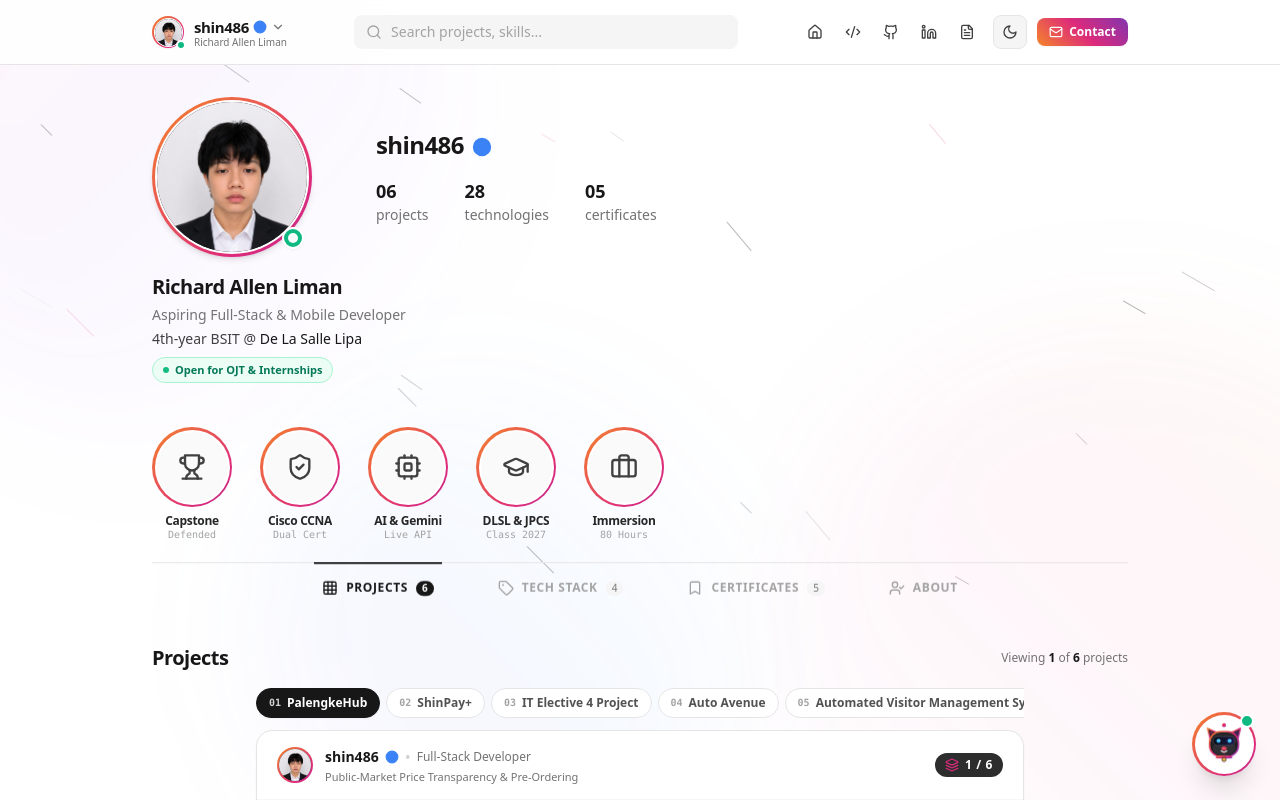
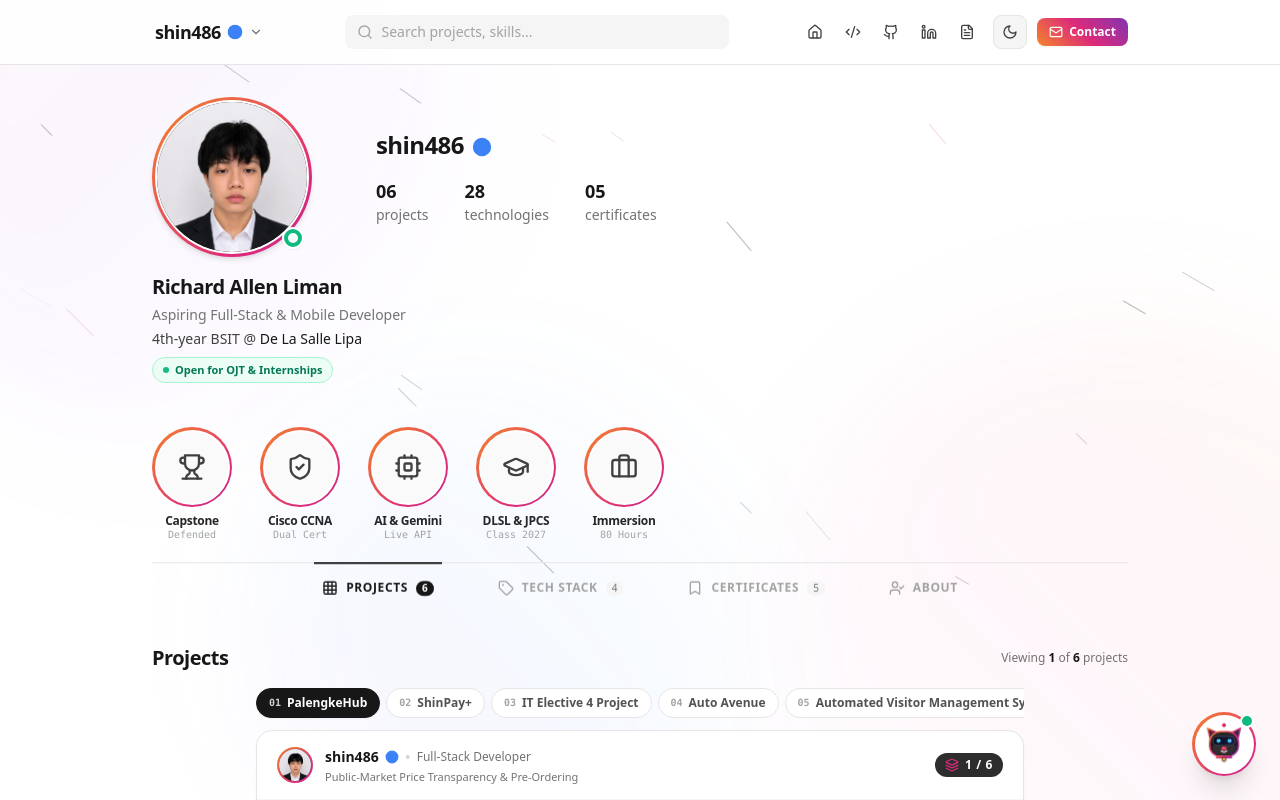
Before and after one commit to shin486/richard-allen-portfolio, a Next.js app: page / in a window 1280 px wide. Shown: the top 800 px of the page. Built offline with nearby package versions, Linux system fonts and the light colour scheme.

Commit message:
fix: remove redundant duplicate avatar from navbar brand

```diff
--- a/components/Navbar.tsx
+++ b/components/Navbar.tsx
@@ -99,42 +99,20 @@ export const Navbar: React.FC<NavbarProps> = ({
           <div className="relative" ref={switcherRef}>
             <button
               onClick={() => setSwitcherOpen((prev) => !prev)}
-              className="group flex items-center gap-2.5 py-1 px-1.5 -ml-1.5 rounded-xl hover:bg-neutral-100 dark:hover:bg-zinc-900/90 text-left focus:outline-none transition-colors"
+              className="group flex items-center gap-1.5 py-1 px-2.5 -ml-2 rounded-xl hover:bg-neutral-100 dark:hover:bg-zinc-900/90 text-left focus:outline-none transition-colors border border-transparent hover:border-neutral-200 dark:hover:border-zinc-800"
               aria-expanded={switcherOpen}
               aria-haspopup="true"
               aria-label="Switch portfolio view"
             >
-              <div className="relative w-8 h-8 rounded-full p-[1.5px] animated-ig-ring shadow-sm flex-shrink-0 transition-transform duration-200 group-hover:scale-105">
-                <div className="w-full h-full bg-white dark:bg-[#0B0B0F] rounded-full p-[1px]">
-                  <div className="w-full h-full rounded-full overflow-hidden relative bg-neutral-900">
-                    <Image
-                      src={profilePic}
-                      alt={profileData.name}
-                      fill
-                      sizes="32px"
-                      className="object-cover"
-                    />
-                  </div>
-                </div>
-                <span className="absolute -bottom-0.5 -right-0.5 w-2.5 h-2.5 rounded-full bg-emerald-500 border-2 border-white dark:border-[#0B0B0F]" />
-              </div>
-
-              <div className="flex flex-col">
-                <div className="flex items-center gap-1">
-                  <span className="font-bold text-sm sm:text-[15px] tracking-tight text-neutral-900 dark:text-zinc-100">
+              <span className="font-bold text-base sm:text-lg tracking-tight text-neutral-900 dark:text-zinc-100 group-hover:text-black dark:group-hover:text-white transition-colors">
                 {profileData.username}
               </span>
-                  <CheckCircle2 className="w-3.5 h-3.5 text-blue-500 fill-blue-500 flex-shrink-0" />
+              <CheckCircle2 className="w-4 h-4 text-blue-500 fill-blue-500 flex-shrink-0" />
               <ChevronDown
                 className={`w-3.5 h-3.5 text-neutral-500 dark:text-zinc-400 transition-transform duration-200 ${
-                      switcherOpen ? "rotate-180" : ""
+                  switcherOpen ? "rotate-180 text-neutral-900 dark:text-white" : ""
                 }`}
               />
-                </div>
-                <span className="text-[10px] text-neutral-500 dark:text-zinc-400 leading-none hidden sm:inline">
-                  {profileData.name}
-                </span>
-              </div>
             </button>
 
             {/* Instagram Account Switcher Popover */}
```
Lines whose indentation alone changed are shown as unchanged.
